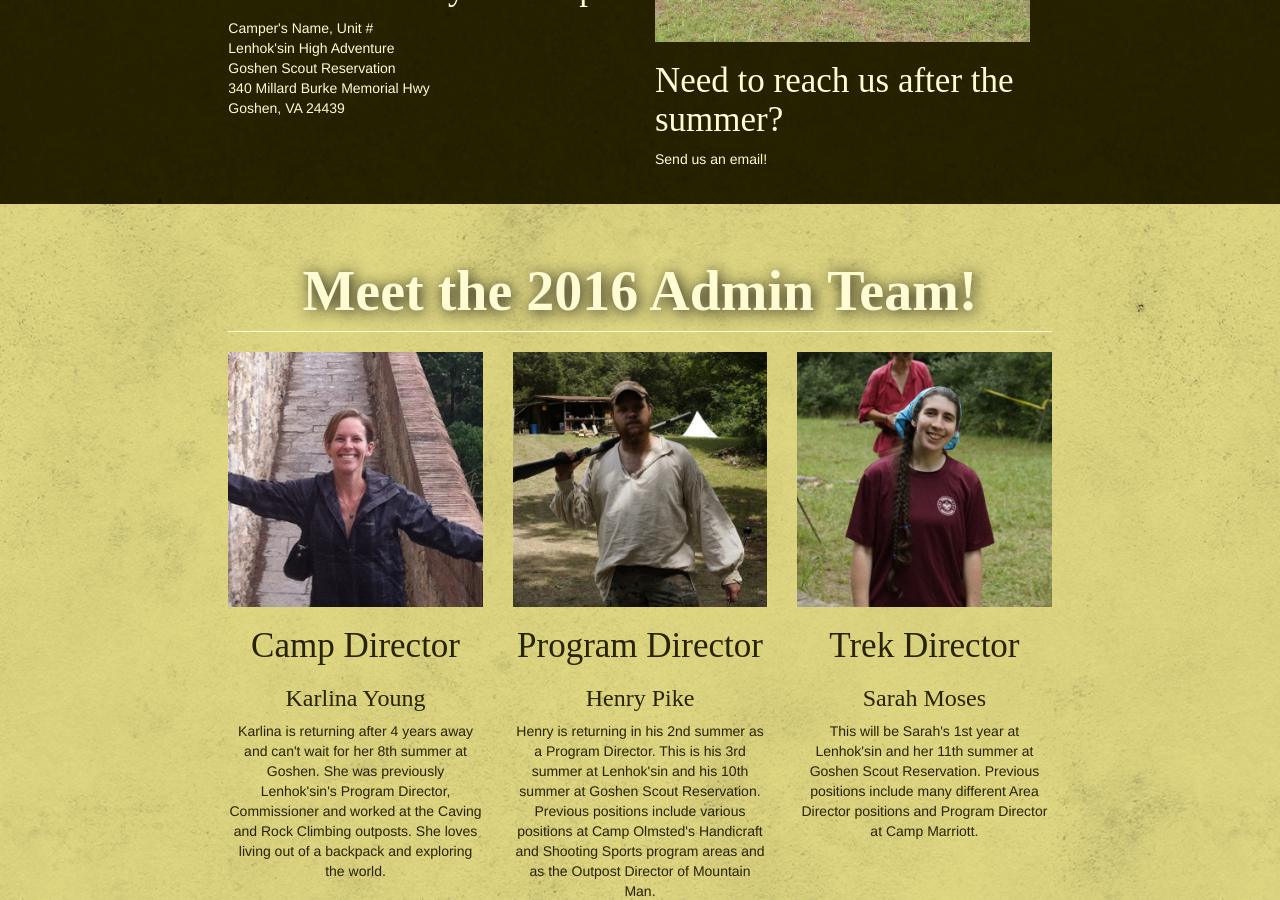
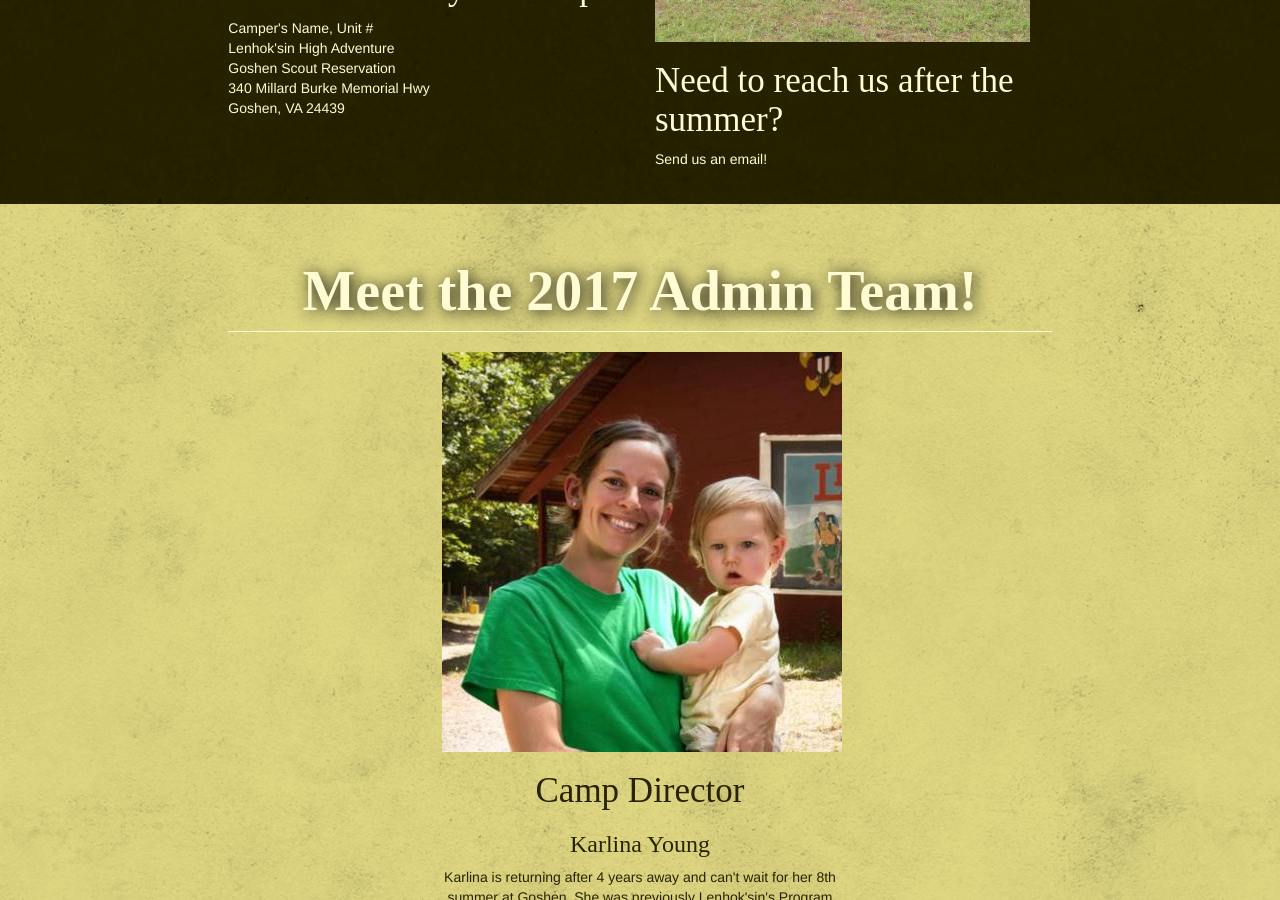
Before and after one commit to GoshenScoutReservation/LenhoksinWebsite, a Jekyll site: the page built from contact.html, in a window 1280 px wide and 900 px high, scrolled down 1306 px. Built offline with Jekyll 4.4.1, drawn with Linux system fonts in a browser that asks for light colours; nearby versions of some CDN libraries; some web fonts are replaced.

Commit message:
Finished updating contact page
Testing editable class in includes

```diff
--- a/contact.html
+++ b/contact.html
@@ -40,28 +40,13 @@ lmColor: #272300
   <div class="container-fluid">
     <div class="row large-toad">
       <div class="col-md-8 col-md-offset-2">
-        <h1>Meet the 2016 Admin Team!</h1>
+        <h1 class="editable">Meet the 2017 Admin Team!</h1>
         <div class="row" style="text-align: center;">
-          <div class="col-md-4">
-            <img src="/images/Karli.jpg" class="img-responsive" style="display: block;" />
+          <div class="col-md-6 col-md-offset-3">
+            <img class="editable" src="/images/cd_lha01.jpg" class="img-responsive" style="display: block;" />
             <h2>Camp Director</h2>
-            <h3>Karlina Young</h3>
-            <p>Karlina is returning after 4 years away and can't wait for her 8th summer at Goshen. She was previously Lenhok'sin's Program Director, Commissioner and worked at the Caving and Rock Climbing outposts. She loves living out of a backpack and exploring the world.</p>
-          </div>
-          <div class="col-md-4">
-            <img src="/images/Henry.jpg" class="img-responsive" style="display: block;" />
-            <h2>Program Director</h2>
-            <h3>Henry Pike</h3>
-            <p>Henry is returning in his 2nd summer as a Program Director. This is his 3rd summer at Lenhok'sin and his 10th
-              summer at Goshen Scout Reservation. Previous positions include various positions at Camp Olmsted's Handicraft
-              and Shooting Sports program areas and as the Outpost Director of Mountain Man.</p>
-          </div>
-          <div class="col-md-4">
-            <img src="/images/Sarah.jpg" class="img-responsive" style="display: block;" />
-            <h2>Trek Director</h2>
-            <h3>Sarah Moses</h3>
-            <p>This will be Sarah's 1st year at Lenhok'sin and her 11th summer at Goshen Scout Reservation. Previous positions
-              include many different Area Director positions and Program Director at Camp Marriott.</p>
+            <h3 class="editable">Karlina Young</h3>
+            <p class="editable">Karlina is returning after 4 years away and can't wait for her 8th summer at Goshen. She was previously Lenhok'sin's Program Director, Commissioner and worked at the Caving and Rock Climbing outposts. She loves living out of a backpack and exploring the world.</p>
           </div>
         </div>
       </div>
```
Also changed, not shown: _includes/treks/RiverTrek.md (+1 -1 lines), images/cd_lha01.jpg (added).
